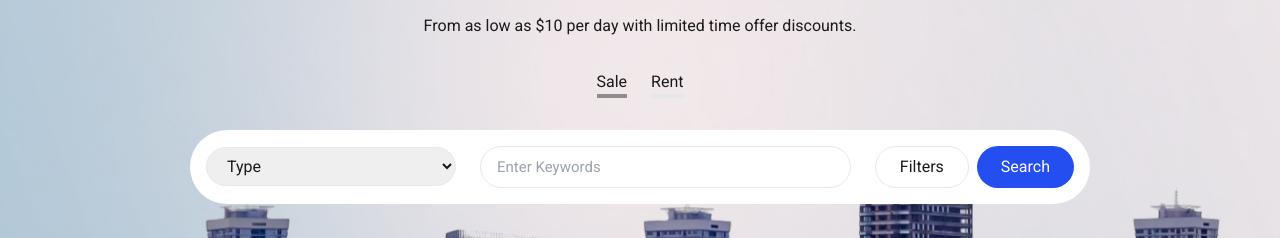
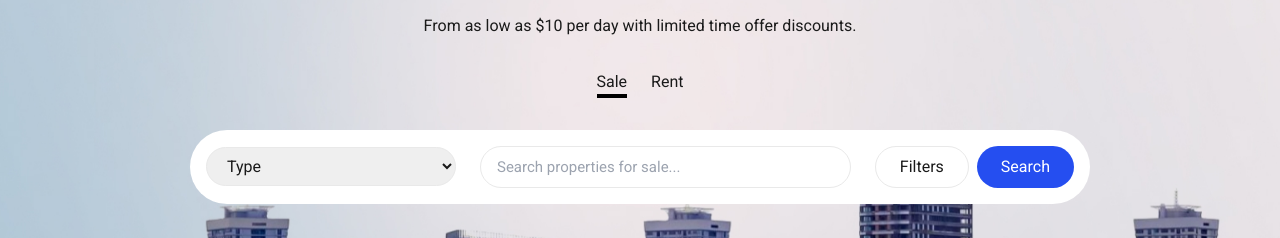
Before and after one commit to mehediyz/real-estate, a React (Vite) app: page / in a window 1280 px wide. Shown: the part 390-628 px from the top of the page. Built offline with nearby package versions, Linux system fonts and the light colour scheme.

Commit message:
button click state

```diff
--- a/src/components/Button.jsx
+++ b/src/components/Button.jsx
@@ -31,6 +31,7 @@ const Button = ({ icon, children, href, onClick, classnames, variant }) => {
         variant == "accent" &&
           "bg-accent-1 text-white border-none hover:bg-accent-2"
       )}
+      onClick={onClick}
     >
       <Inner />
     </button>
--- a/src/components/Search.jsx
+++ b/src/components/Search.jsx
@@ -1,6 +1,6 @@
 import Button from "./Button";
 
-const Search = () => {
+const Search = ({ placeholder }) => {
   return (
     <div className="max-w-[900px] w-[90%] bg-white p-4 rounded-md md:rounded-full flex flex-col md:flex-row items-center gap-4 md:gap-6">
       {/* Dropdown */}
@@ -18,13 +18,15 @@ const Search = () => {
       <input
         className="w-full md:flex-1 border rounded-full px-4 py-2 border-grey-3 outline-accent-1 placeholder:text-[15px]"
         type="text"
-        placeholder="Enter Keywords"
+        placeholder={placeholder}
       />
 
       {/* Buttons */}
       <div className="flex gap-2 w-full md:w-auto h-full justify-center">
-        <Button>Filters</Button>
-        <Button variant={"accent"}>Search</Button>
+        <Button onClick={() => console.log("filters")}>Filters</Button>
+        <Button onClick={() => console.log("search")} variant={"accent"}>
+          Search
+        </Button>
       </div>
     </div>
   );
--- a/src/sections/Hero.jsx
+++ b/src/sections/Hero.jsx
@@ -1,6 +1,8 @@
+import { useState } from "react";
 import Search from "../components/Search";
 
 const Hero = () => {
+  const [activeButton, setActiveButton] = useState("Sale");
   return (
     <div className="bg-[url('/images/hero.jpg')] w-full min-h-[600px] h-screen px-2 bg-cover bg-center">
       <div className="flex flex-col items-center justify-center gap-8 h-full">
@@ -13,12 +15,37 @@ const Hero = () => {
           From as low as $10 per day with limited time offer discounts.
         </p>
         <div className="flex gap-6">
-          <button className="border-b-4 border-black/40">Sale</button>
-          <button className="border-b-4 hover:border-b-4 hover:border-black/40 transition-all duration-200">
+          {/* Sale Button */}
+          <button
+            className={`border-b-4 ${
+              activeButton === "Sale"
+                ? "border-black"
+                : "border-transparent hover:border-black/40"
+            } transition-all duration-200`}
+            onClick={() => setActiveButton("Sale")}
+          >
+            Sale
+          </button>
+
+          {/* Rent Button */}
+          <button
+            className={`border-b-4 ${
+              activeButton === "Rent"
+                ? "border-black"
+                : "border-transparent hover:border-black/40"
+            } transition-all duration-200`}
+            onClick={() => setActiveButton("Rent")}
+          >
             Rent
           </button>
         </div>
-        <Search />
+
+        {/* Display Different Search or Content Based on Active Button */}
+        {activeButton === "Sale" ? (
+          <Search placeholder="Search properties for sale..." />
+        ) : (
+          <Search placeholder="Search properties for rent..." />
+        )}
       </div>
     </div>
   );
```
